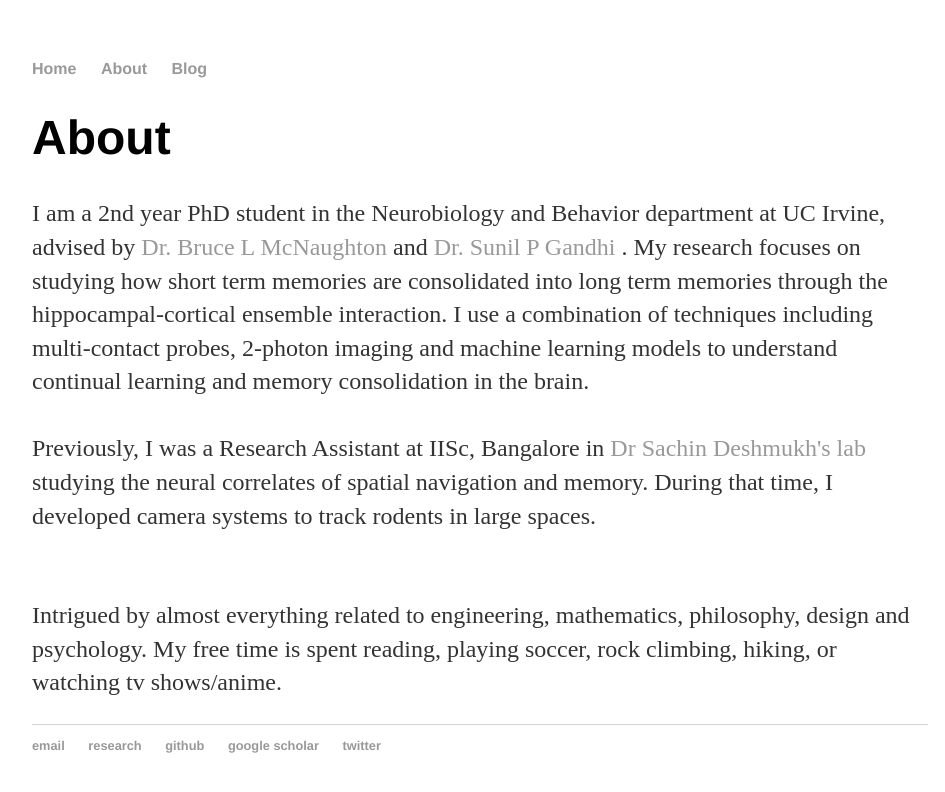
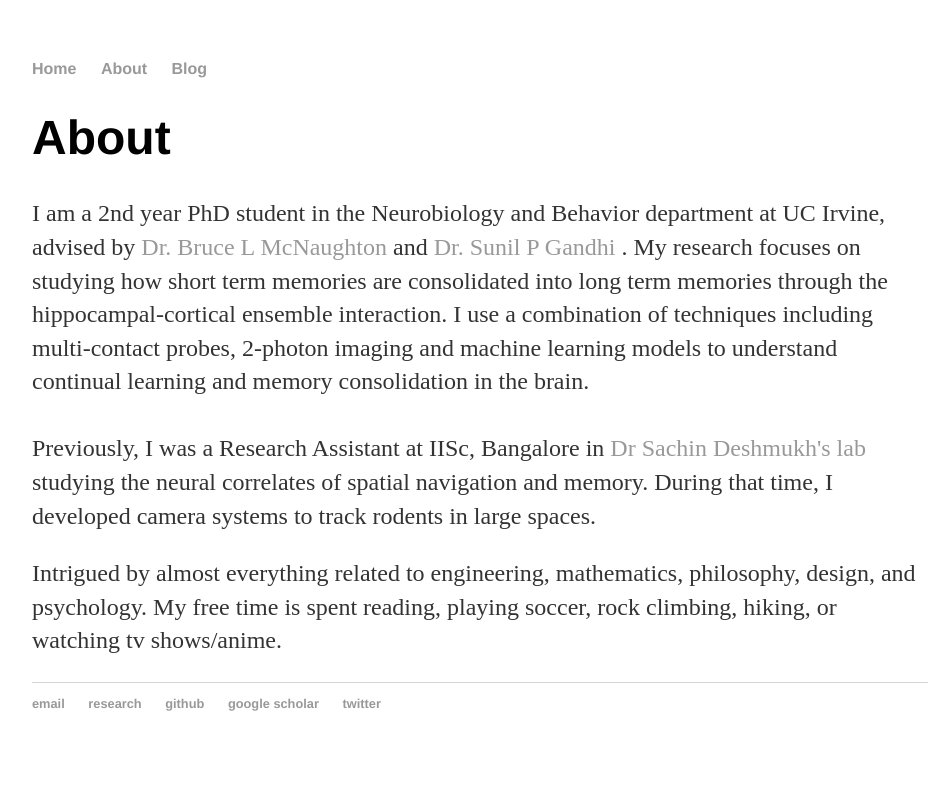
Before and after one commit to rajatsaxena/rajatsaxena.github.io, a Jekyll site: the page built from about/index.html, in a window 1280 px wide. Shown: the top 792 px of the page, without its empty margins (160-1105 px from the left). Built offline with Jekyll 4.4.1, drawn with Linux system fonts in a browser that asks for light colours.

Commit message:
Update 2

```diff
--- a/about/index.html
+++ b/about/index.html
@@ -17,7 +17,6 @@ title: Rajat Saxena's Blog
 				studying the neural correlates of spatial navigation and memory. During that time, I developed
 				camera systems to track rodents in large spaces.
 			</p>
-			<br/>
-<p> Intrigued by almost everything related to engineering, mathematics, philosophy, design and psychology. My free time is spent reading, playing soccer,
+<p> Intrigued by almost everything related to engineering, mathematics, philosophy, design, and psychology. My free time is spent reading, playing soccer,
 	rock climbing, hiking, or watching tv shows/anime. </p>
 		</div>
```
